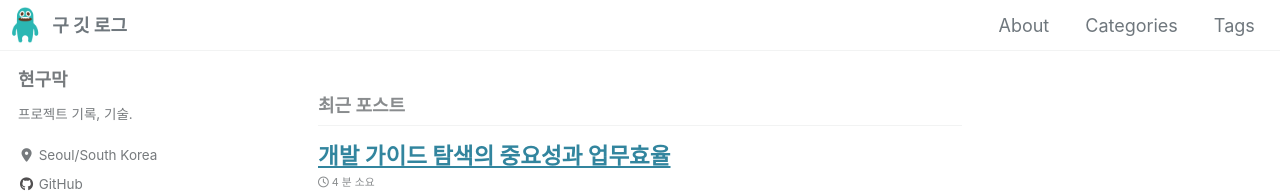
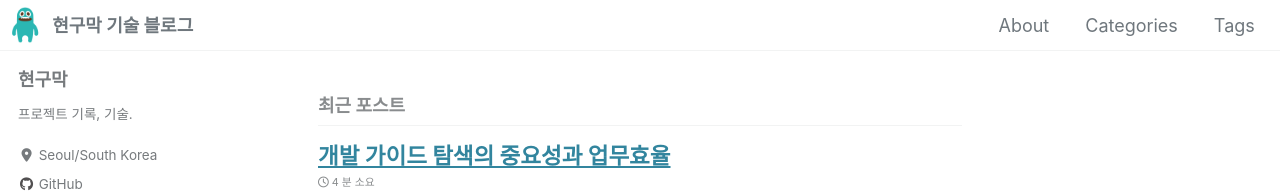
Before and after one commit to Hyeon9mak/Hyeon9mak.github.io, a Jekyll site: the page built from index.html, in a window 1280 px wide and 900 px high. Shown: the top 196 px of the window. Built offline with Jekyll 4.4.1, drawn with Linux system fonts in a browser that asks for light colours; cached includes are drawn as plain includes; nearby versions of some CDN libraries; the list of posts is cut into pages by our own code.

Commit message:
Update _config.yml

```diff
--- a/_config.yml
+++ b/_config.yml
@@ -16,7 +16,7 @@ minimal_mistakes_skin    : "default" # "air", "aqua", "contrast", "dark", "dirt"
 
 # Site Settings
 locale                   : "ko-KR"
-title                    : "구 깃 로그"
+title                    : "현구막 기술 블로그"
 title_separator          : "-"
 subtitle                 : # site tagline that appears below site title in masthead
 name                     : "현구막"
```
